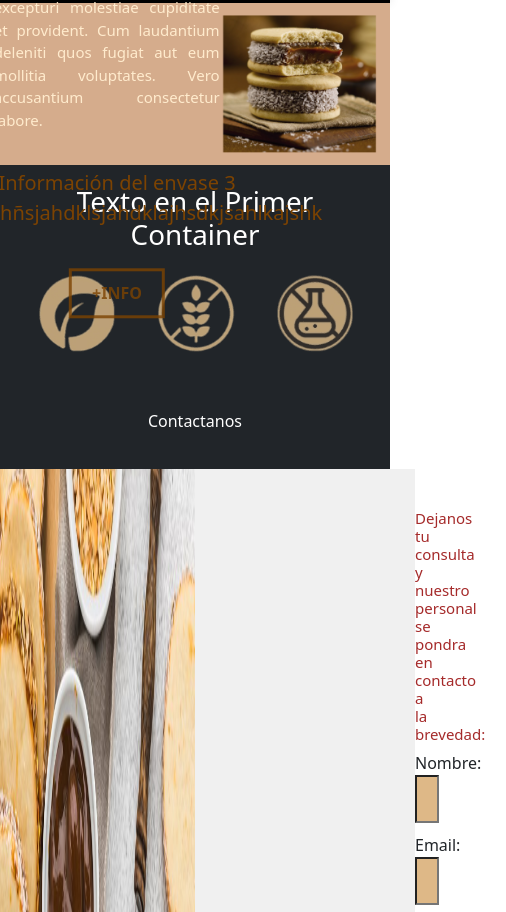
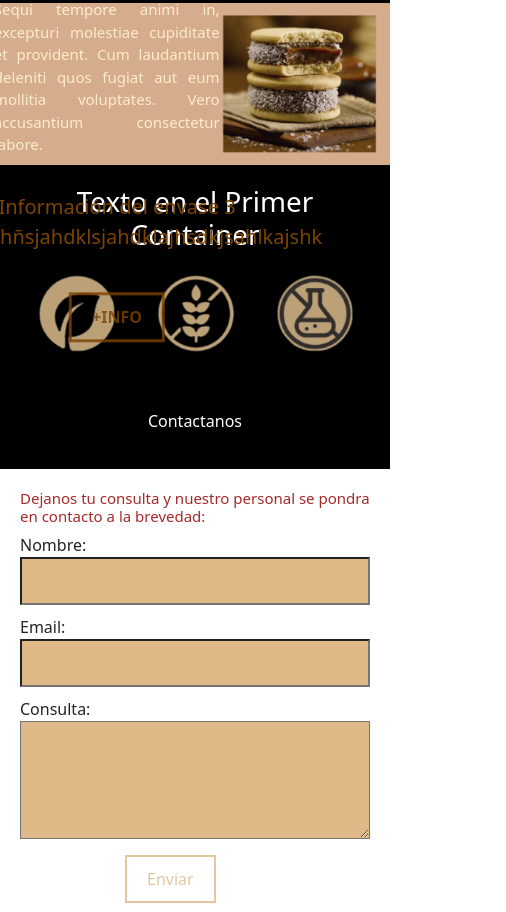
Before and after one commit to melorenzo/DULCES-HUMAYA-master, a plain HTML site: page index.html in a window 390 px wide. Shown: the part 1854-2766 px from the top of the page, 506 px wide, since content can reach past the window. Drawn offline with nearby package versions, Linux system fonts and the light colour scheme.

Commit message:
Modificacion de archivos y tamaños nuevas imagenes

```diff
--- a/index.html
+++ b/index.html
@@ -105,7 +105,7 @@
         </section>
         <!--Contacto-->
         <section>
-            <div class="container-1 bg-dark">
+            <div class="container-1">
                 <h1>Texto en el Primer Container</h1>
                 <img src="IMAGENES/otras imagenes/loguitos2.png" alt="Imagen 1">
                 <p>Contactanos</p>
@@ -113,7 +113,7 @@
 
             <!-- Segundo Container -->
             <div class="container-2">
-                <img src="IMAGENES/Productos/Producto3.png" alt="Imagen 4">
+                <img class="imageProducto" src="IMAGENES/otras imagenes/afajores.jpeg" alt="Imagen 4">
                 <div class="contenedorForm">
                 <form action="#">
                     <h2>Dejanos tu consulta y nuestro personal se pondra en contacto a la brevedad:</h2>
@@ -134,7 +134,7 @@
 
     </main>
 
-    <footer>
+    <footer class="bg-dark">
         <div class="logoFooter">
             <img src="IMAGENES/Logo/LogoHumaya100x100.png" alt="Logo">
         </div>
--- a/styles.css
+++ b/styles.css
@@ -102,7 +102,7 @@ button:hover {
 .grid-text{
     color: goldenrod;
     text-align: center;
-    padding-top: 15%;
+    padding-top: 5%;
 }
 .grid-text h2{
     font-size: 30px;
@@ -130,7 +130,7 @@ button:hover {
 /* Estilos para los elementos superpuestos */
 .overlay-elements {
     position: absolute;
-    top: 30%; /* Alinea los elementos verticalmente en el centro */
+    top: 45%; /* Alinea los elementos verticalmente en el centro */
     left: 30%; /* Alinea los elementos horizontalmente en el centro */
     transform: translate(-50%, -50%); /* Corrige la posición para centrarlos correctamente */
     text-align: center;
@@ -168,6 +168,7 @@ button:hover {
     color: white;
     padding: 20px;
     text-align: center;
+    background-color: black;
 }
 
 .container-1 img {
@@ -202,13 +203,16 @@ button:hover {
     padding: 10px;
     margin-bottom: 10px;
     background-color: burlywood;
+
 }
 .contenedorForm{
-    width: 50%;
+    width: 100%;
     margin: 0 auto; /* Esto centra horizontalmente el container */
-    background-color: #f0f0f0;
-    padding: 20px;
-    padding-left: 200px;
+    background-color: white;
+    display: grid;
+    place-items: center
+
+
 }
 
 .container-2 button {
@@ -307,4 +311,12 @@ footer {
         padding-top: 15%;
         padding-bottom: 15%;
     }
+    .container-2 img {
+        display: none;
+    }
+
+    .container-2 form {
+        max-width: 100%;
+        padding: 20px;
+    }
 }
```
Also changed, not shown: IMAGENES/otras imagenes/afajores.jpeg (added).
